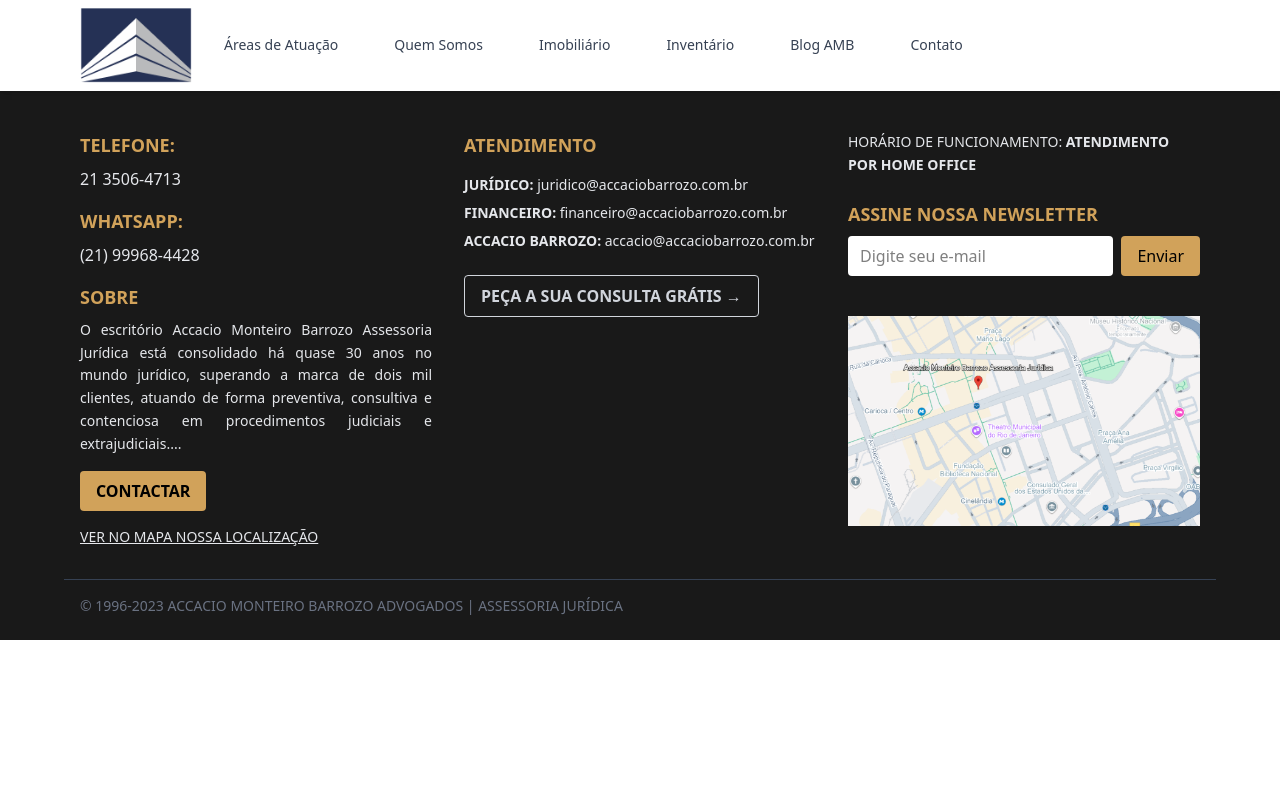
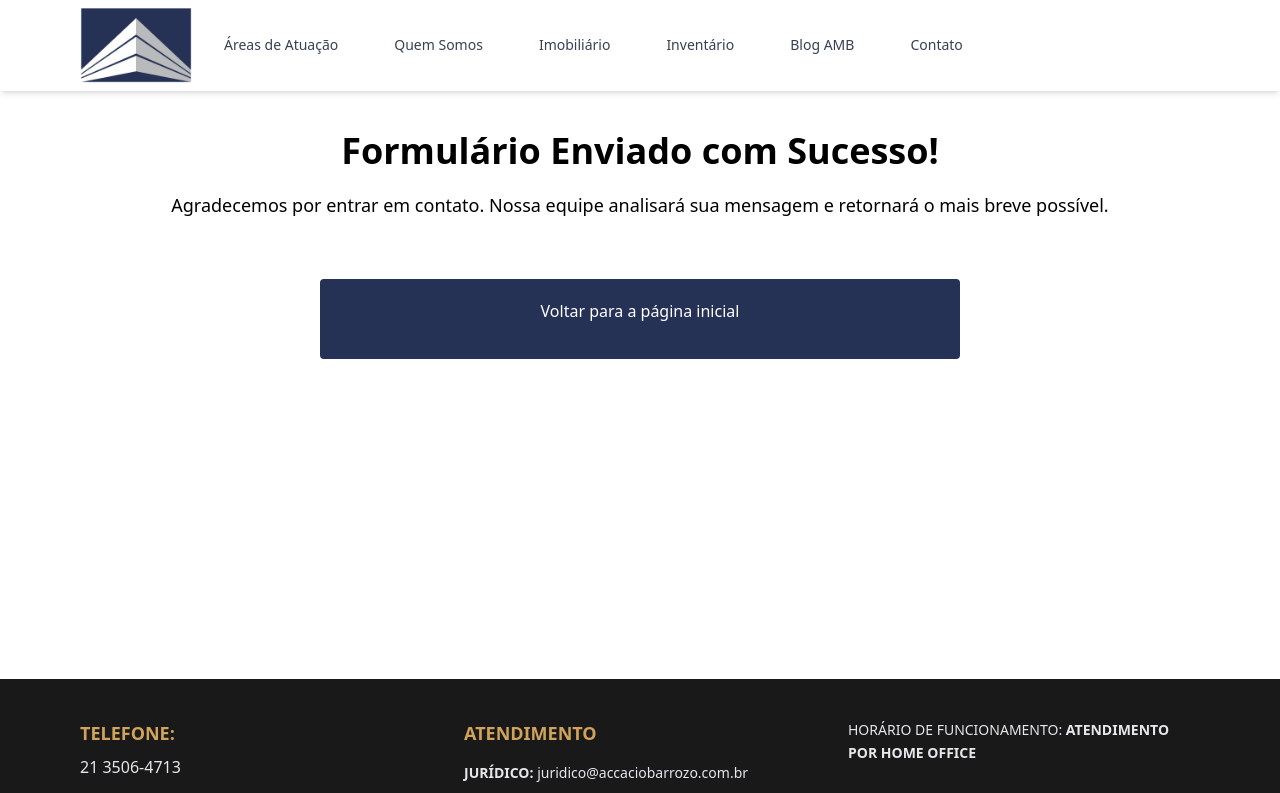
Before and after one commit to BarrozoL/AMB-juridico, a React (Vite) app: page /form-complete in a window 1280 px wide. Shown: the top 793 px of the page. Built offline with nearby package versions, Linux system fonts and the light colour scheme.

Commit message:
vercel config

```diff
--- a/src/App.jsx
+++ b/src/App.jsx
@@ -22,6 +22,9 @@
 import DistratoDeCompra from "./pages/DistratoDeCompra";
 
 import EscrituraDefinitivaNegada from "./pages/EscrituraDefinitivaNegada";
+
+import FormCompletePage from "./pages/FormCompletePage";
+import ErrorPage from "./pages/ErrorPage";
 
 function App() {
   return (
@@ -65,6 +68,8 @@
         <Route path="/blog/:slug" element={<BlogPostsAmb />} />
 
         <Route exact path="/contato" element={<Contato />} />
+        <Route exact path="/form-complete" element={<FormCompletePage />} />
+        <Route path="*" element={<ErrorPage />} />
       </Routes>
       <Footer />
     </Router>
--- a/src/pages/ErrorPage.jsx
+++ b/src/pages/ErrorPage.jsx
@@ -9,7 +9,7 @@
       </p>
       <a
         href="/"
-        className="mt-6 px-4 py-2 bg-blue-500 text-white rounded hover:bg-blue-600"
+        className="mt-6 px-4 py-2 bg-[rgba(37,49,85,1)] hover:bg-[rgb(50,78,161)] text-white rounded "
       >
         Voltar para a página inicial
       </a>
--- /dev/null
+++ b/src/pages/FormCompletePage.jsx
@@ -0,0 +1,24 @@
+export default function FormCompletePage() {
+  return (
+    <>
+      <div className="pb-80">
+        <h1 className="text-4xl font-bold text-center mt-10 mb-5">
+          Formulário Enviado com Sucesso!
+        </h1>
+        <p className="text-lg text-center mb-5">
+          Agradecemos por entrar em contato. Nossa equipe analisará sua mensagem
+          e retornará o mais breve possível.
+        </p>
+        <div className="flex justify-center mb-10">
+          <img />
+        </div>
+        <a
+          href="/"
+          className="block h-20 w-[50%] mx-auto bg-[rgba(37,49,85,1)] hover:bg-[rgb(50,78,161)] text-white rounded text-center"
+        >
+          <p className="text-center p-5">Voltar para a página inicial</p>
+        </a>
+      </div>
+    </>
+  );
+}
--- a/src/pages/FromCompletePage.jsx
+++ /dev/null
@@ -1,7 +0,0 @@
-export default function FromCompletePage() {
-  return (
-    <>
-      <div></div>
-    </>
-  );
-}
```
Also changed, not shown: vercel.json (added).
